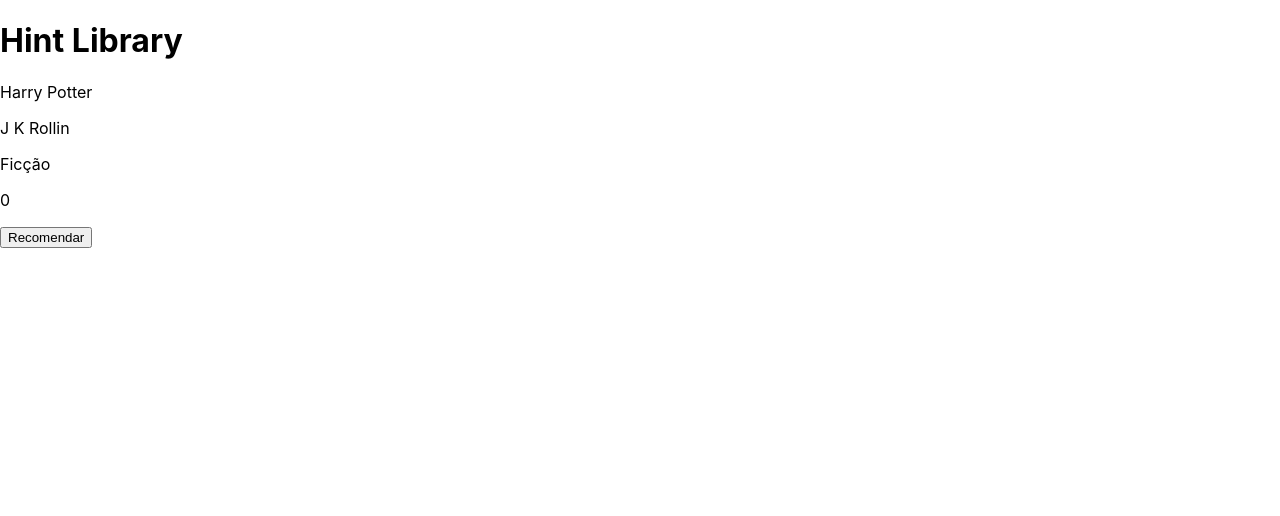
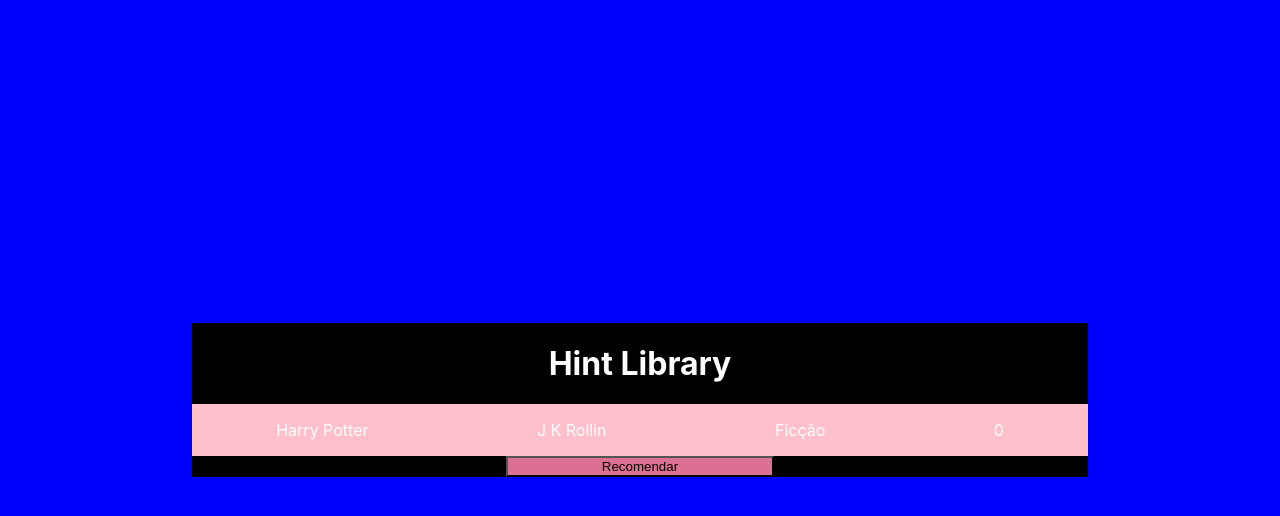
Before and after one commit to GabriellaMullerBorges/hint-library, a React (Create React App) app: page / in a window 1280 px wide. Shown: the top 516 px of the page. Built offline with nearby package versions, Linux system fonts and the light colour scheme.

Commit message:
style: adição do style em App e em Botao

```diff
--- a/package.json
+++ b/package.json
@@ -12,7 +12,7 @@
     "@types/react-dom": "^18.2.6",
     "react": "^18.2.0",
     "react-dom": "^18.2.0",
-    "react-scripts": "5.0.1",
+    "react-scripts": "^5.0.1",
     "typescript": "^4.9.5",
     "web-vitals": "^2.1.4"
   },
@@ -39,5 +39,8 @@
       "last 1 firefox version",
       "last 1 safari version"
     ]
+  },
+  "devDependencies": {
+    "sass": "^1.63.6"
   }
 }
--- /dev/null
+++ b/src/components/botao/botao.scss
@@ -0,0 +1,5 @@
+.botao {
+    align-self: center;
+    background-color: palevioletred;
+    width: 30%;
+}
--- a/src/components/botao/index.tsx
+++ b/src/components/botao/index.tsx
@@ -1,9 +1,11 @@
 import React from 'react';
+import './botao.scss'
+
 
 class Botao extends React.Component {
     render() {
         return(
-            <button>
+            <button className="botao">
                 Recomendar
             </button>
         )
--- a/src/index.tsx
+++ b/src/index.tsx
@@ -1,7 +1,8 @@
 import React from 'react';
 import ReactDOM from 'react-dom/client';
 import './index.css';
-import App from './App';
+import App from './pages/App';
+
 
 
 const root = ReactDOM.createRoot(
--- a/src/App.tsx
+++ b/src/pages/App.tsx
@@ -1,5 +1,8 @@
 import React, { useState } from 'react';
-import Botao from './components/botao';
+import Botao from '../components/botao';
+import './style.scss';
+
+
 
 
 function App() {
@@ -14,10 +17,10 @@
   ]);
 
   return (
-    <div className="App">
+    <div className="AppStyle">
       <h1>Hint Library</h1>
       <div className='lista-livros'>
-        {livros.map((livro)=> (
+        {livros.map((livro, conteudo)=> (
           <div className='livro'>
             <div className='content'>
               <p>{livro.title}</p>
--- /dev/null
+++ b/src/pages/style.scss
@@ -0,0 +1,45 @@
+
+  body {
+    background-color: blue;
+    display: flex;
+    flex-direction: column;
+    align-items: center;
+    justify-content: center;
+    height: 100vh;
+    margin: 0;
+  }
+
+.AppStyle {
+    display: flex;
+    flex-direction: column;
+    justify-content: center;
+    align-items: center;
+    background-color: black;
+    color: white;
+    width: 70vw; /* Alterando para 50% da largura da janela de visualização */
+    margin-left: auto; /* Adicionando margem à esquerda para centralizar horizontalmente */
+    margin-right: auto; /* Adicionando margem à direita para centralizar horizontalmente */
+    text-align: center;
+  }
+
+  .lista-livros {
+    display: flex;
+    flex-direction: column;
+    background-color: red;
+    width: 100%;
+  }
+
+  .livro {
+    display: flex;
+    flex-direction: column;
+    background-color: orange;
+    width: 100%;
+  }
+
+  .content{
+    display: flex;
+    flex-direction: row;
+    background-color: pink;
+    justify-content: space-around;
+    width: 100%;
+  }
```
Also changed, not shown: src/components/formulario/index.tsx (deleted, +0 -26 lines), 1 other file (tests, documents, lock files or other folders).
